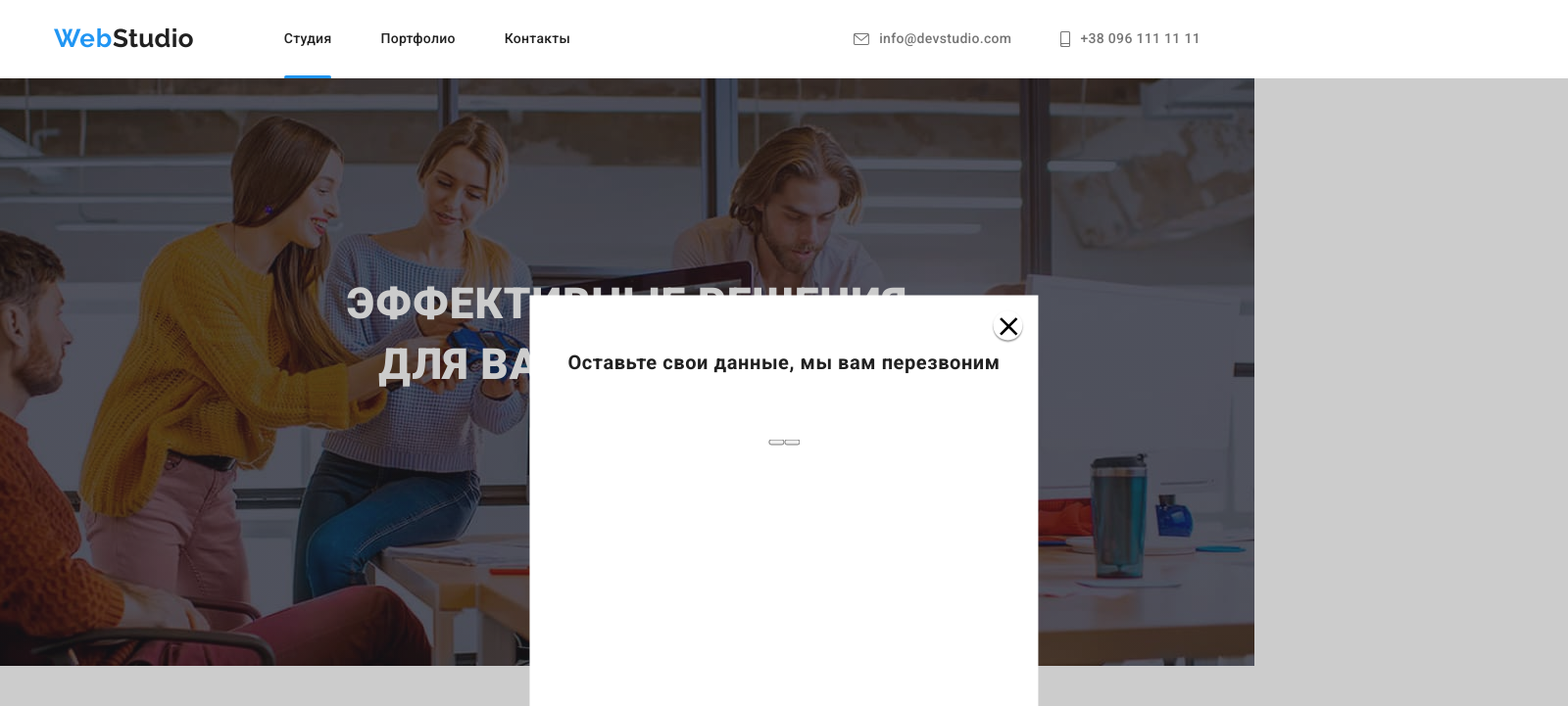
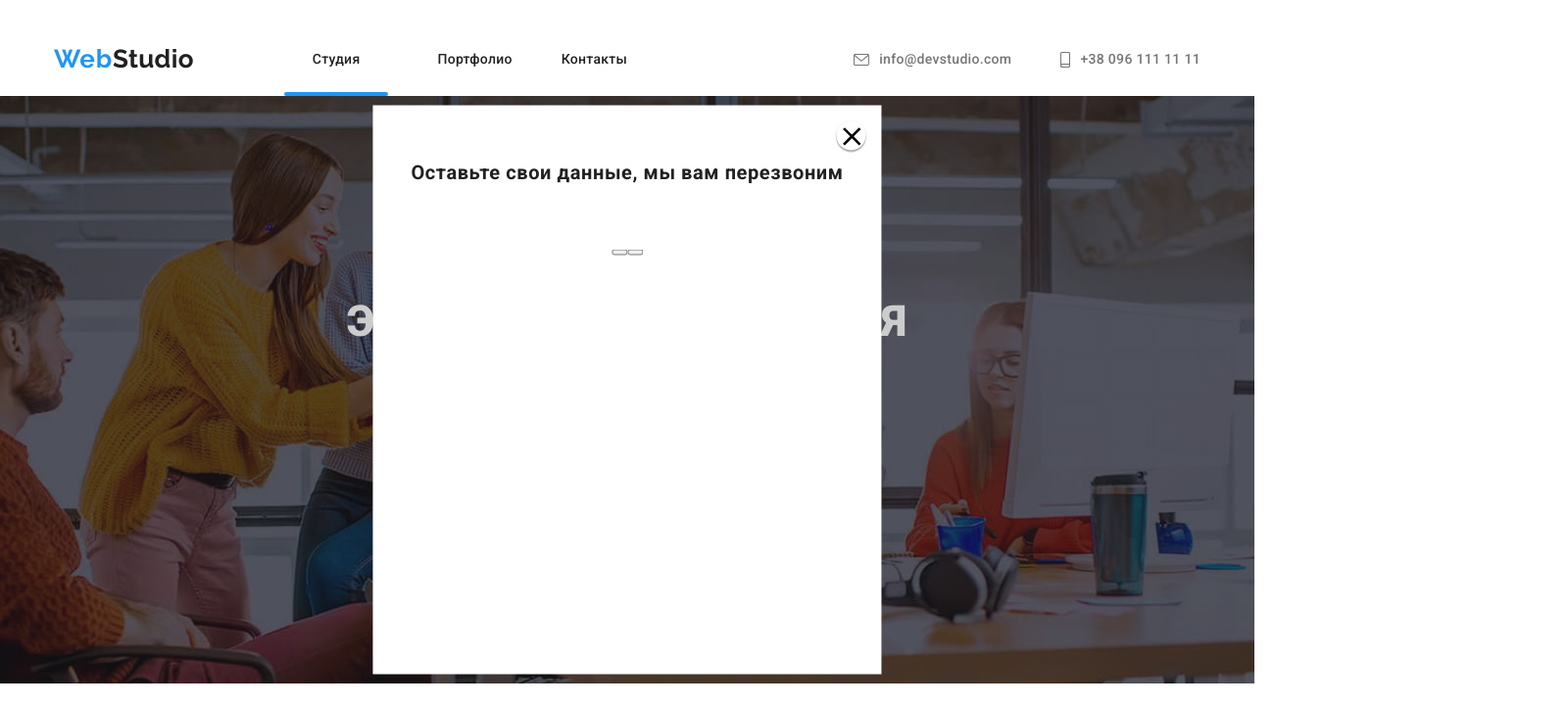
Before and after one commit to Irina1234567890/goit-markup-hw-05, a plain HTML site: page index.html in a window 1280 px wide. Both pictures are taken after a click on the button "Заказать услугу". Shown: the top 721 px of the page at 98% size, 1600 px wide, since content can reach past the window. Drawn offline with Linux system fonts and the light colour scheme.

Commit message:
изменения

```diff
--- a/css/main.css
+++ b/css/main.css
@@ -28,7 +28,7 @@ a {
 
 .header {
     padding-top: 24px;
-    padding-bottom: 25px;
+    /*padding-bottom: 25px;*/
 
 }
 .containerheader {
@@ -107,13 +107,13 @@ a .span {
 
 .current {
     position: relative;
-    /*padding: 33px;*/
+    padding: 29px;
 }
 .current::after {
     position: absolute;
     content: '';
     left: 0;
-    bottom: -33px;
+    bottom: 0;
     height: 4px;
     width: 100%;
     background-color: var(--accent-color);
@@ -131,9 +131,7 @@ a .span {
     display: flex;
     align-items: center;
 
-    transition-property: background-color;
-    transition-duration: 250ms;
-    transition-timing-function: cubic-bezier(0.4, 0, 0.2, 1);
+    transition: background-color 250ms cubic-bezier(0.4, 0, 0.2, 1);
 }
 
 .contacts a {
@@ -146,7 +144,7 @@ a .span {
 .head-item:hover,
 .head-item:focus {
     color: var(--accent-color);
-    transition: background-color 250ms cubic-bezier(0.4, 0, 0.2, 1);
+
 }
 
 .icon-svg {
@@ -212,6 +210,8 @@ a .span {
     border-radius: 4px;
     min-width: 200px;
     padding: 10px 32px;
+
+    transition: background-color 250ms cubic-bezier(0.4, 0, 0.2, 1);
 }
 
 .icon-close {
@@ -230,7 +230,6 @@ a .span {
 .icon-close:focus {
     border-radius: 50%;
     fill: var(--accent-color);
-    transition: background-color 250ms cubic-bezier(0.4, 0, 0.2, 1);
 }
 
 .modal h2 {
@@ -252,8 +251,8 @@ a .span {
     position: absolute;
     top: 0;
     left: 0;
-    width: 1600px;
-    height: 1024px;
+    width: 100%;
+    height: 100%;
     background: rgba(0, 0, 0, 0.2);
 }
 
@@ -543,6 +542,7 @@ img {
     min-width: 170px;
     height: 90px;
     fill: var(--social-color);
+
     transition: background-color 250ms cubic-bezier(0.4, 0, 0.2, 1);
 }
 
```
Also changed, not shown: css/portfolio.css (+8 -13 lines).
